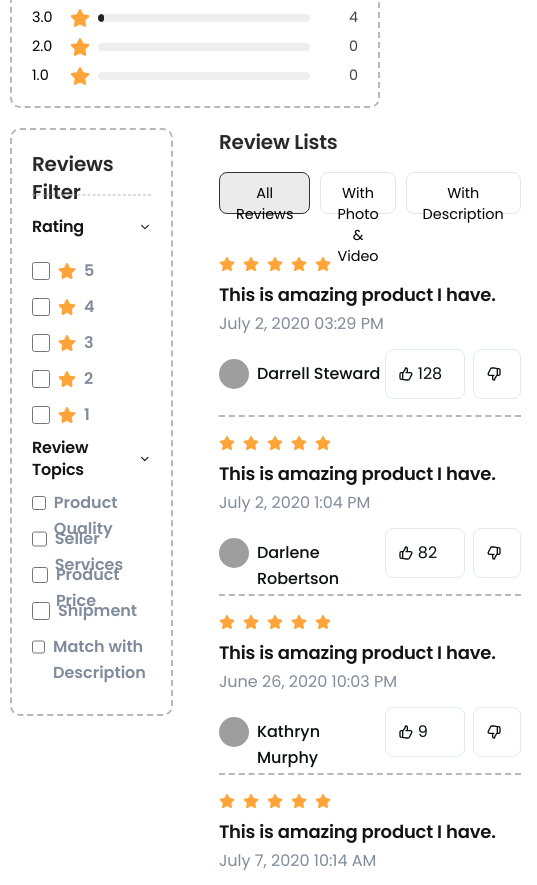
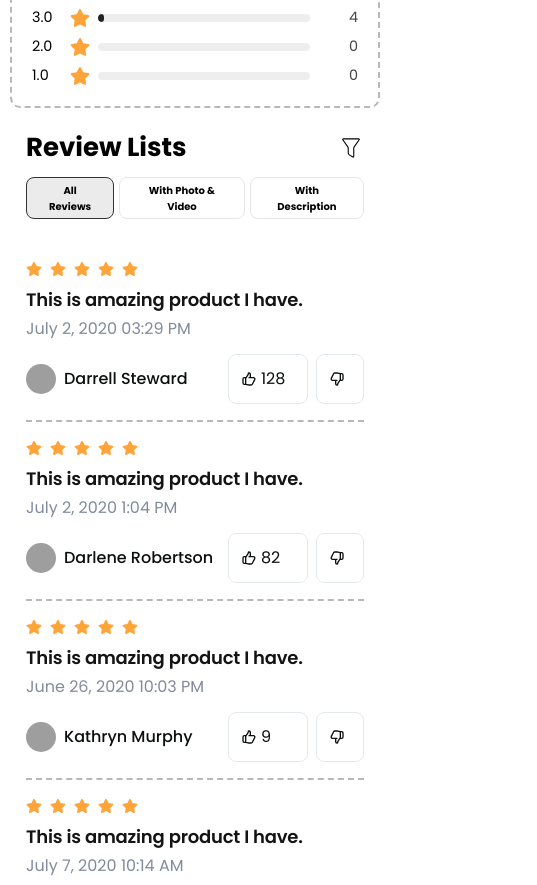
Before and after one commit to Ranjith-Prabhakar/Authority-Entrepreneurs-new, a React (Vite) app in the folder Authorize/: page /product/1 in a window 390 px wide. Shown: the part 2040-2925 px from the top of the page, 537 px wide, since content can reach past the window. Built offline with nearby package versions, Linux system fonts and the light colour scheme; no server answers; grey boxes are pictures that could not be loaded.

Commit message:
product >> review >> review list - styling has completed

```diff
--- a/Authorize/src/features/ProductReview/ReviewFilter.jsx
+++ b/Authorize/src/features/ProductReview/ReviewFilter.jsx
@@ -1,4 +1,3 @@
-import React, { useState } from "react";
 import "./reviewFilter.css";
 import { IoIosArrowDown } from "react-icons/io";
 import { FaStar } from "react-icons/fa";
--- a/Authorize/src/features/ProductReview/ReviewFilterAndListSection.jsx
+++ b/Authorize/src/features/ProductReview/ReviewFilterAndListSection.jsx
@@ -1,7 +1,7 @@
 import ReviewsFilter from "./ReviewFilter";
 import ReviewList from "./ReviewList";
 import "./reviewFilterAndListSection.css";
-export default function () {
+export default function ReviewFilterAndListSection() {
   return (
     <div className="review-filter-n-list-wrapper">
       <ReviewsFilter />
--- a/Authorize/src/features/ProductReview/ReviewList.jsx
+++ b/Authorize/src/features/ProductReview/ReviewList.jsx
@@ -2,6 +2,7 @@ import "./reviewList.css";
 import { FaStar } from "react-icons/fa";
 import { HiOutlineThumbUp } from "react-icons/hi";
 import { HiOutlineThumbDown } from "react-icons/hi";
+import { CiFilter } from "react-icons/ci";
 const reviews = [
   {
     id: 1,
@@ -45,7 +46,10 @@ export default function ReviewList() {
   return (
     <div className="review-list-section">
       <h3 className="review-title">Review Lists</h3>
-
+      <h3 className="review-title-mobile">
+        Review Lists
+        <CiFilter />
+      </h3>
       <div className="filter-buttons">
         <button className="filter-btn active">All Reviews</button>
         <button className="filter-btn">With Photo & Video</button>
--- a/Authorize/src/features/ProductReview/reviewFilter.css
+++ b/Authorize/src/features/ProductReview/reviewFilter.css
@@ -90,3 +90,9 @@
   line-height: 160%;
   color: #818b9c;
 }
+
+@media (max-width: 768px) {
+  .filter-box {
+    display: none;
+  }
+}
--- a/Authorize/src/features/ProductReview/reviewList.css
+++ b/Authorize/src/features/ProductReview/reviewList.css
@@ -12,6 +12,9 @@
   line-height: 140%;
   letter-spacing: -0.2px;
   color: #292929;
+}
+.review-title-mobile {
+  display: none;
 }
 
 .filter-buttons {
@@ -125,3 +128,130 @@
 .dis-like-btn {
   width: 48px;
 }
+
+@media (max-width: 768px) {
+  .review-title {
+    display: none;
+  }
+  .review-title-mobile {
+    display: flex;
+    justify-content: space-between;
+    align-items: center;
+    font-size: 26px;
+    font-weight: 700;
+    margin-bottom: 10px;
+  }
+
+  .filter-buttons {
+    display: flex;
+    gap: 5px;
+    margin-bottom: 24px;
+  }
+
+  .filter-btn {
+    padding: 5px 16px 10px;
+    border: 1px solid #e6e6e6;
+    border-radius: 8px;
+    background-color: white;
+    cursor: pointer;
+    font-size: 10px;
+    font-weight: 700;
+    height: 42px;
+  }
+
+  .filter-btn.active {
+    background: #ebebeb;
+    border: 1px solid #333333;
+  }
+
+  .review-item {
+    padding: 16px 0;
+  }
+
+  .stars {
+    margin-bottom: 8px;
+    font-size: 1rem;
+    display: flex;
+    gap: 4px;
+  }
+  .star {
+    width: 20px;
+    height: 20px;
+    color: #ffa439;
+  }
+  .review-content {
+    font-weight: 600;
+    margin-bottom: 4px;
+    height: 25px;
+    font-style: Semibold;
+    font-size: 18px;
+    line-height: 140%;
+    letter-spacing: -0.2px;
+    color: #141414;
+  }
+
+  .review-date {
+    color: #818b9c;
+    font-size: 0.85rem;
+    margin-bottom: 12px;
+    height: 26px;
+    font-weight: 400;
+    font-style: Regular;
+    font-size: 16px;
+    line-height: 160%;
+  }
+
+  .review-footer {
+    display: flex;
+    justify-content: space-between;
+    align-items: center;
+  }
+
+  .user-info {
+    display: flex;
+    align-items: center;
+    gap: 8px;
+  }
+
+  .avatar {
+    width: 30px;
+    height: 30px;
+    border-radius: 50%;
+  }
+
+  .user-name {
+    font-weight: 500;
+    height: 26px;
+    font-style: Medium;
+    font-size: 16px;
+    line-height: 160%;
+    color: #0b0f0e;
+  }
+
+  .like-buttons {
+    display: flex;
+    gap: 8px;
+    height: 50px;
+  }
+
+  .like-btn {
+    display: flex;
+    align-items: center;
+    gap: 4px;
+    width: 80px;
+    border-radius: 8px;
+    padding: 12px;
+    border: 1px solid #e4e9ee;
+    background: transparent;
+
+    cursor: pointer;
+    font-weight: 400;
+    font-style: Regular;
+    font-size: 16px;
+    line-height: 160%;
+    color: #0b0f0e;
+  }
+  .dis-like-btn {
+    width: 48px;
+  }
+}
```
